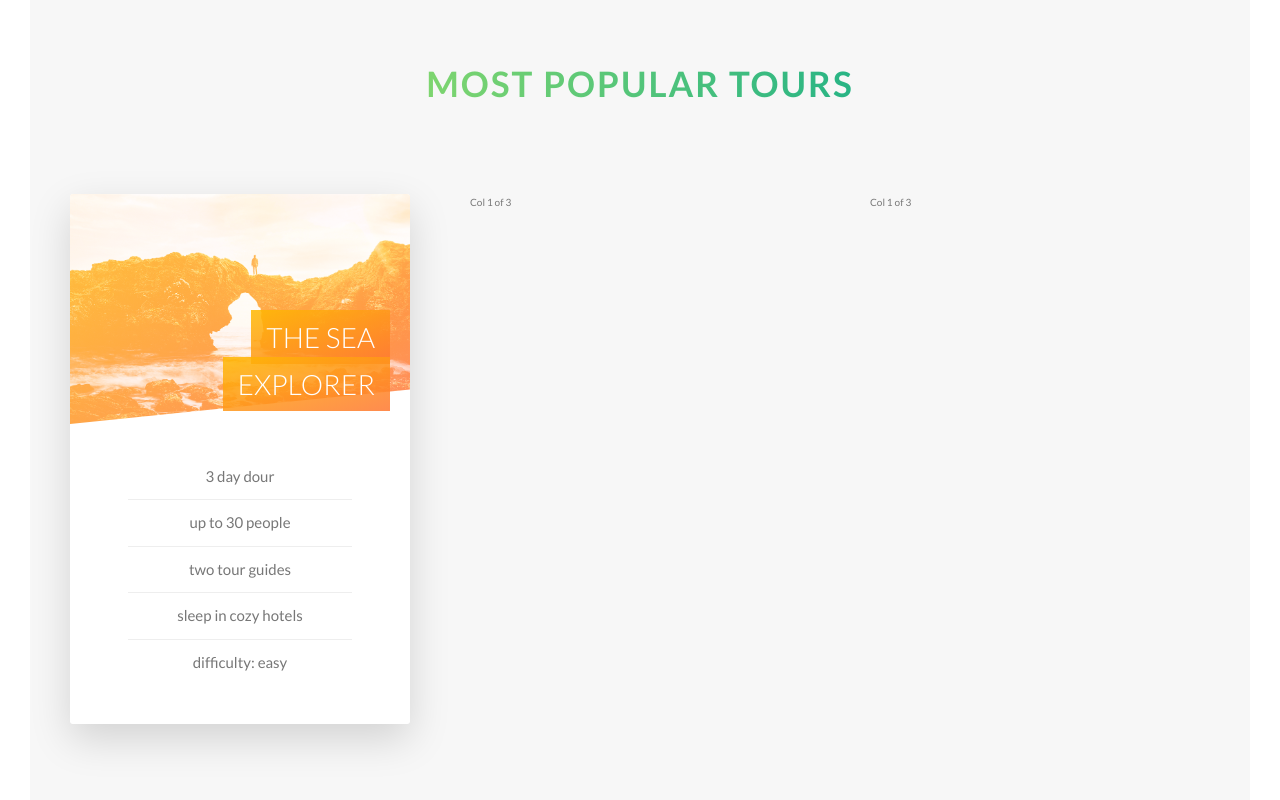
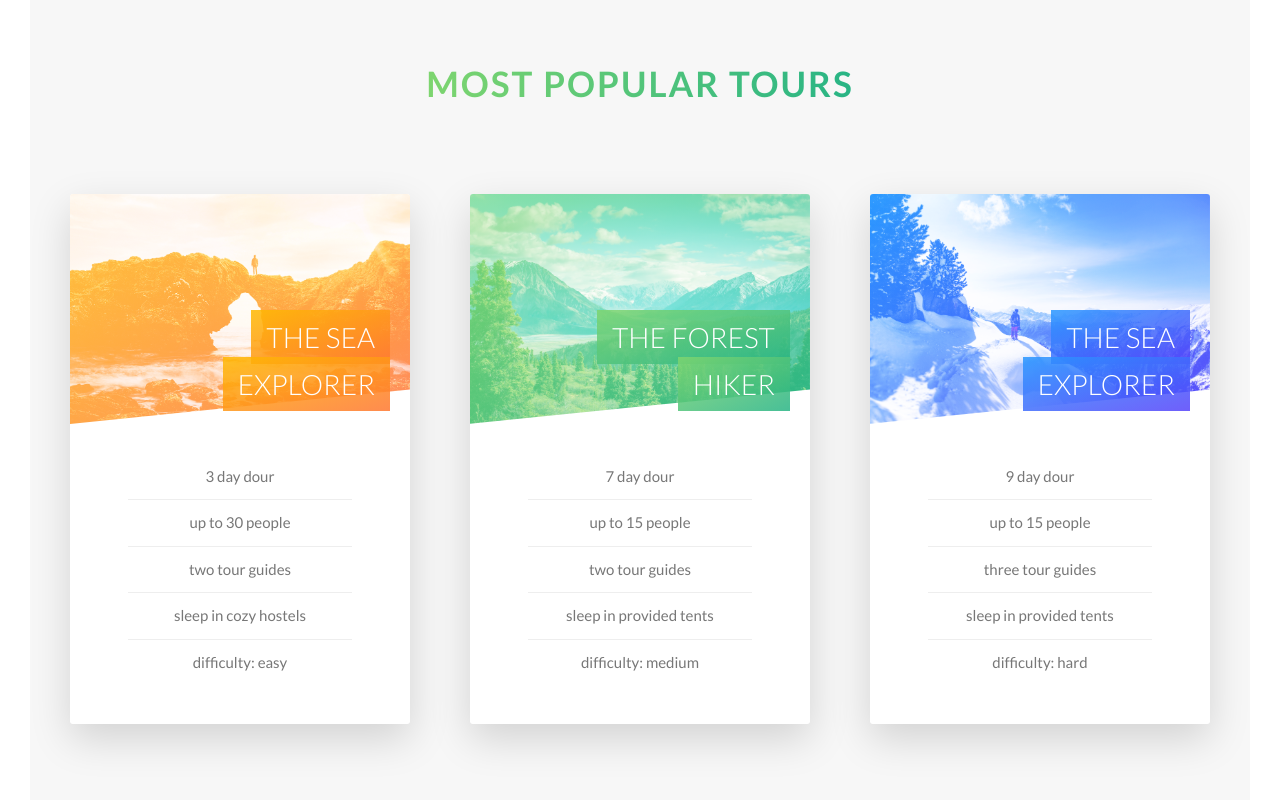
Before and after one commit to tylergasperlin/outdoors, a website: page index.html in a window 1280 px wide. Shown: the part 2311-3111 px from the top of the page. Drawn offline with Linux system fonts and the light colour scheme.

Commit message:
build green and blue cards

```diff
--- a/index.html
+++ b/index.html
@@ -148,6 +148,8 @@
           </h2>
         </div>
         <div class="row">
+          <!-- CARD 1!!!!!!!! -->
+
           <div class="col-1-of-3">
             <div class="card">
               <div class="card__side card__side--front">
@@ -166,7 +168,7 @@
                     <li>3 day dour</li>
                     <li>up to 30 people</li>
                     <li>two tour guides</li>
-                    <li>sleep in cozy hotels</li>
+                    <li>sleep in cozy hostels</li>
                     <li>difficulty: easy</li>
                   </ul>
                 </div>
@@ -183,11 +185,81 @@
               </div>
             </div>
           </div>
+
+          <!-- CARD 2!!!!!!!! -->
+
           <div class="col-1-of-3">
-            Col 1 of 3
+            <div class="card">
+              <div class="card__side card__side--front">
+                <div class="card__picture card__picture--2">
+                  &nbsp;
+                </div>
+
+                <h4 class="card__heading">
+                  <span class="card__heading-span card__heading-span--2">
+                    The forest hiker
+                  </span>
+                </h4>
+
+                <div class="card__details">
+                  <ul>
+                    <li>7 day dour</li>
+                    <li>up to 15 people</li>
+                    <li>two tour guides</li>
+                    <li>sleep in provided tents</li>
+                    <li>difficulty: medium</li>
+                  </ul>
+                </div>
+              </div>
+
+              <div class="card__side card__side--back card__side--back-2">
+                <div class="card__cta">
+                  <div class="card__price-box">
+                    <p class="card__price-only">only</p>
+                    <p class="card__price-value">$597</p>
+                  </div>
+                  <a href="#" class="btn btn--white">book now!</a>
+                </div>
+              </div>
+            </div>
           </div>
+
+          <!-- CARD 3!!!!!!!! -->
+
           <div class="col-1-of-3">
-            Col 1 of 3
+            <div class="card">
+              <div class="card__side card__side--front">
+                <div class="card__picture card__picture--3">
+                  &nbsp;
+                </div>
+
+                <h4 class="card__heading">
+                  <span class="card__heading-span card__heading-span--3">
+                    The sea explorer
+                  </span>
+                </h4>
+
+                <div class="card__details">
+                  <ul>
+                    <li>9 day dour</li>
+                    <li>up to 15 people</li>
+                    <li>three tour guides</li>
+                    <li>sleep in provided tents</li>
+                    <li>difficulty: hard</li>
+                  </ul>
+                </div>
+              </div>
+
+              <div class="card__side card__side--back card__side--back-3">
+                <div class="card__cta">
+                  <div class="card__price-box">
+                    <p class="card__price-only">only</p>
+                    <p class="card__price-value">$997</p>
+                  </div>
+                  <a href="#" class="btn btn--white">book now!</a>
+                </div>
+              </div>
+            </div>
           </div>
         </div>
       </section>
--- a/sass/components/_card.scss
+++ b/sass/components/_card.scss
@@ -35,6 +35,15 @@
                 background-image: linear-gradient(to right bottom, $color-secondary-light, $color-secondary-dark);
 
             }
+            &-2 {
+                background-image: linear-gradient(to right bottom, $color-primary-light, $color-primary-dark);
+
+            }
+
+            &-3 {
+                background-image: linear-gradient(to right bottom, $color-tertiary-light, $color-tertiary-dark);
+
+            }
         }
     }
 
@@ -66,11 +75,11 @@
         }
 
         &--2 {
-            background-image: url(../../img//nat-5.jpg);
+            background-image: linear-gradient(to right bottom, $color-primary-light, $color-primary-dark),url(../../img/nat-6.jpg);
         }
 
         &--3 {
-            background-image: url(../../img/nat-5.jpg);
+            background-image: linear-gradient(to right bottom, $color-tertiary-light, $color-tertiary-dark),url(../../img/nat-7.jpg);
         }
     }
 
@@ -101,6 +110,16 @@
             background-image: linear-gradient(to right bottom,
             rgba($color-secondary-light, .85),
             rgba($color-secondary-dark, .85));
+        }
+        &--2 {
+            background-image: linear-gradient(to right bottom,
+            rgba($color-primary-light, .85),
+            rgba($color-primary-dark, .85));
+        }
+        &--3 {
+            background-image: linear-gradient(to right bottom,
+            rgba($color-tertiary-light, .85),
+            rgba($color-tertiary-dark, .85));
         }
     }
 
```
Also changed, not shown: css/style.css.
